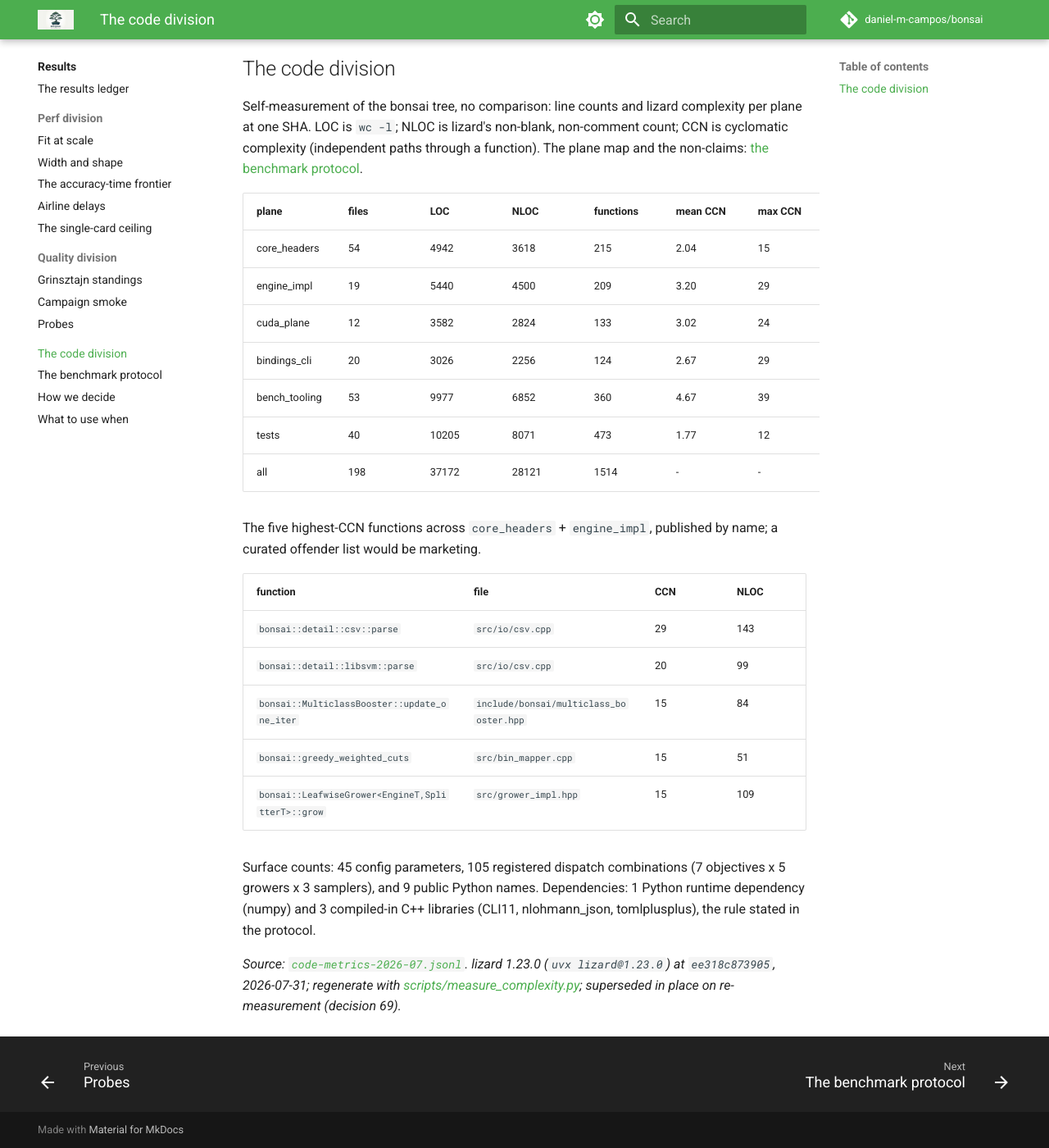
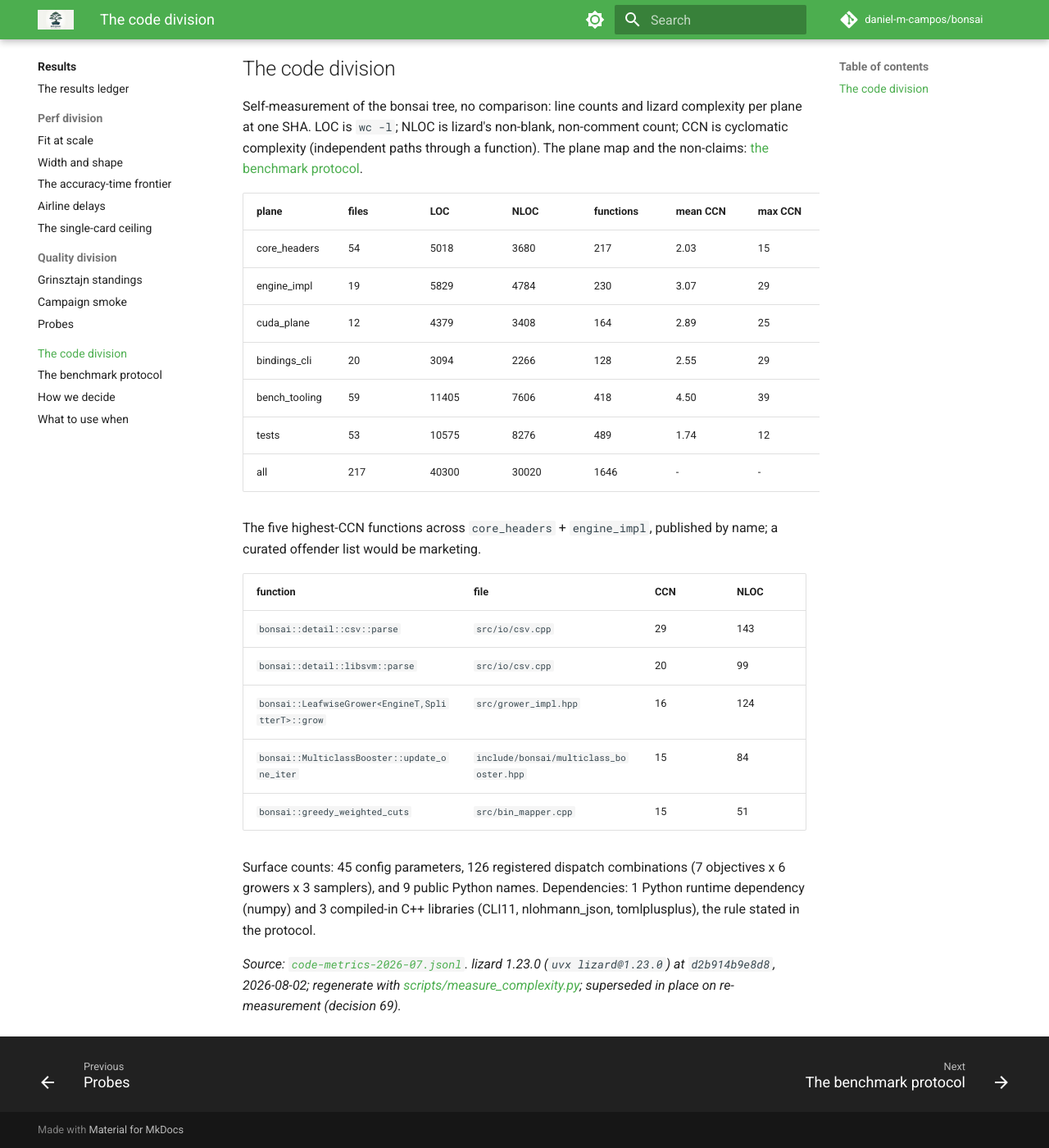
Before and after one commit to daniel-m-campos/bonsai, an MkDocs documentation site: the page built from docs/method/results/code-metrics.md, in a window 1280 px wide and 1400 px high, scrolled down 162 px. Shown: the whole window at 82% size. Built offline with MkDocs 1.6.1 and Material for MkDocs 9.7.7, drawn with Linux system fonts in a browser that asks for light colours; comment, search, counter and statistics services are not loaded.

Commit message:
bench(standings): stamp the slow-clock axes for 1.6.0
Code metrics re-measured; shape and quality-grinsztajn keep their
measured shas and gain the 1.6.0 stamp (the iso-volume study needs a
Blackwell card this refresh cannot reproduce, and the quality suite
runs on its own slow clock).

```diff
--- a/docs/method/results/code-metrics.md
+++ b/docs/method/results/code-metrics.md
@@ -6,13 +6,13 @@ Self-measurement of the bonsai tree, no comparison: line counts and lizard compl
 
 | plane | files | LOC | NLOC | functions | mean CCN | max CCN |
 |---|---|---|---|---|---|---|
-| core_headers | 54 | 4942 | 3618 | 215 | 2.04 | 15 |
-| engine_impl | 19 | 5440 | 4500 | 209 | 3.20 | 29 |
-| cuda_plane | 12 | 3582 | 2824 | 133 | 3.02 | 24 |
-| bindings_cli | 20 | 3026 | 2256 | 124 | 2.67 | 29 |
-| bench_tooling | 53 | 9977 | 6852 | 360 | 4.67 | 39 |
-| tests | 40 | 10205 | 8071 | 473 | 1.77 | 12 |
-| all | 198 | 37172 | 28121 | 1514 | - | - |
+| core_headers | 54 | 5018 | 3680 | 217 | 2.03 | 15 |
+| engine_impl | 19 | 5829 | 4784 | 230 | 3.07 | 29 |
+| cuda_plane | 12 | 4379 | 3408 | 164 | 2.89 | 25 |
+| bindings_cli | 20 | 3094 | 2266 | 128 | 2.55 | 29 |
+| bench_tooling | 59 | 11405 | 7606 | 418 | 4.50 | 39 |
+| tests | 53 | 10575 | 8276 | 489 | 1.74 | 12 |
+| all | 217 | 40300 | 30020 | 1646 | - | - |
 
 The five highest-CCN functions across `core_headers` + `engine_impl`, published by name; a curated offender list would be marketing.
 
@@ -20,10 +20,10 @@ The five highest-CCN functions across `core_headers` + `engine_impl`, published
 |---|---|---|---|
 | `bonsai::detail::csv::parse` | `src/io/csv.cpp` | 29 | 143 |
 | `bonsai::detail::libsvm::parse` | `src/io/csv.cpp` | 20 | 99 |
+| `bonsai::LeafwiseGrower<EngineT,SplitterT>::grow` | `src/grower_impl.hpp` | 16 | 124 |
 | `bonsai::MulticlassBooster::update_one_iter` | `include/bonsai/multiclass_booster.hpp` | 15 | 84 |
 | `bonsai::greedy_weighted_cuts` | `src/bin_mapper.cpp` | 15 | 51 |
-| `bonsai::LeafwiseGrower<EngineT,SplitterT>::grow` | `src/grower_impl.hpp` | 15 | 109 |
 
-Surface counts: 45 config parameters, 105 registered dispatch combinations (7 objectives x 5 growers x 3 samplers), and 9 public Python names. Dependencies: 1 Python runtime dependency (numpy) and 3 compiled-in C++ libraries (CLI11, nlohmann_json, tomlplusplus), the rule stated in the protocol.
+Surface counts: 45 config parameters, 126 registered dispatch combinations (7 objectives x 6 growers x 3 samplers), and 9 public Python names. Dependencies: 1 Python runtime dependency (numpy) and 3 compiled-in C++ libraries (CLI11, nlohmann_json, tomlplusplus), the rule stated in the protocol.
 
-*Source: [`code-metrics-2026-07.jsonl`](../../../benchmarks/results/code-metrics-2026-07.jsonl). lizard 1.23.0 (`uvx lizard@1.23.0`) at `ee318c873905`, 2026-07-31; regenerate with [scripts/measure_complexity.py](../../../scripts/measure_complexity.py); superseded in place on re-measurement (decision 69).*
+*Source: [`code-metrics-2026-07.jsonl`](../../../benchmarks/results/code-metrics-2026-07.jsonl). lizard 1.23.0 (`uvx lizard@1.23.0`) at `d2b914b9e8d8`, 2026-08-02; regenerate with [scripts/measure_complexity.py](../../../scripts/measure_complexity.py); superseded in place on re-measurement (decision 69).*
```
Also changed, not shown: 2 other files.
